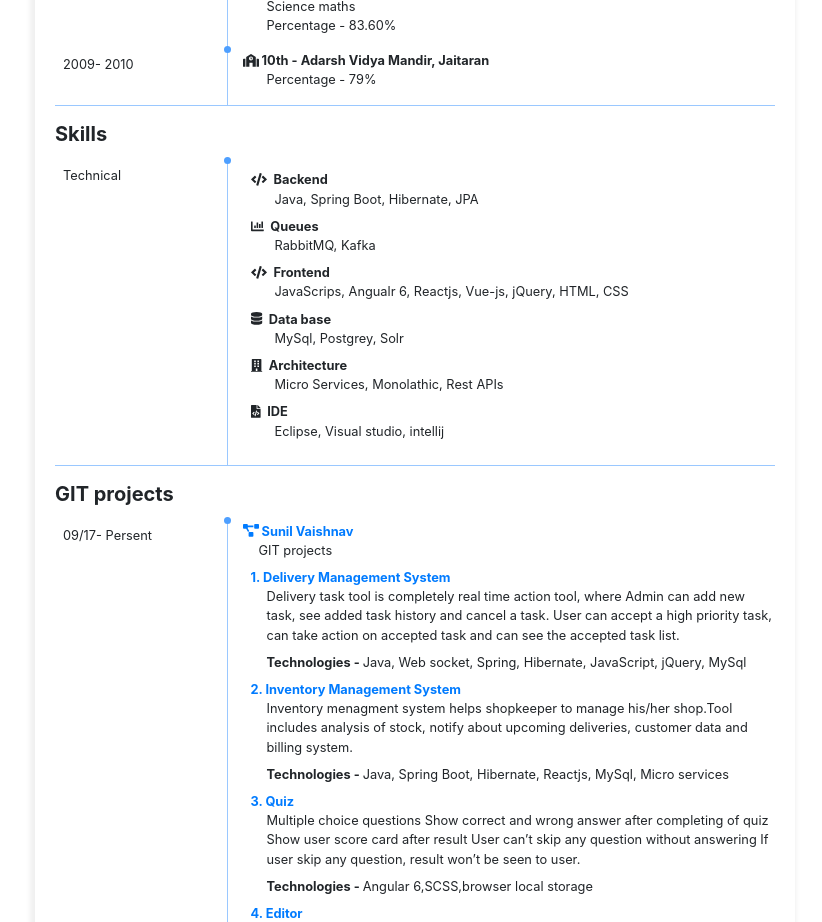
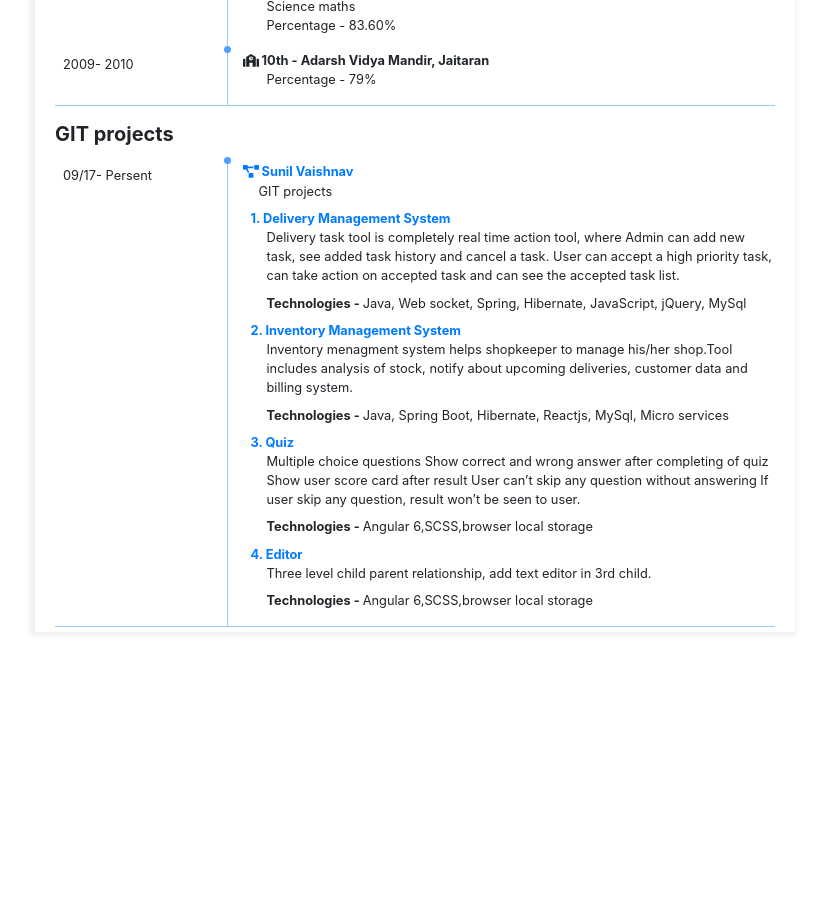
Before and after one commit to sunilvaishnav45/resume, a React (Create React App) app: page /resume/profile-experince in a window 1280 px wide. Shown: the part 2820-3742 px from the top of the page, without its empty margins (225-1047 px from the left). After the commit the page ends 3468 px from the top, so only its background shows below. Built offline with nearby package versions, Linux system fonts and the light colour scheme.

Commit message:
Updated resumes added

```diff
--- a/src/Components/Page1/page1.jsx
+++ b/src/Components/Page1/page1.jsx
@@ -27,7 +27,6 @@ class Page1 extends React.Component {
                 <Skills />
                 <WorkExperince />
                 <Education />
-                <Skills />
                 <Git />
             </React.Fragment>
         );
```
